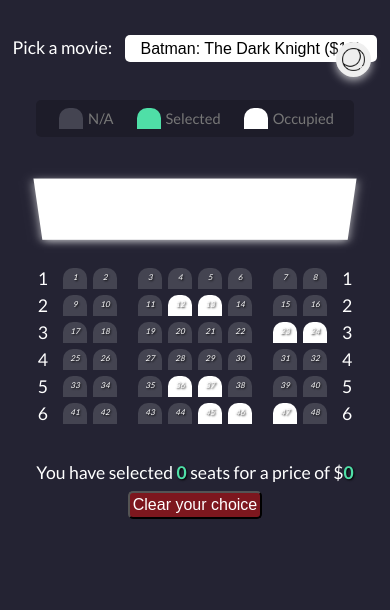
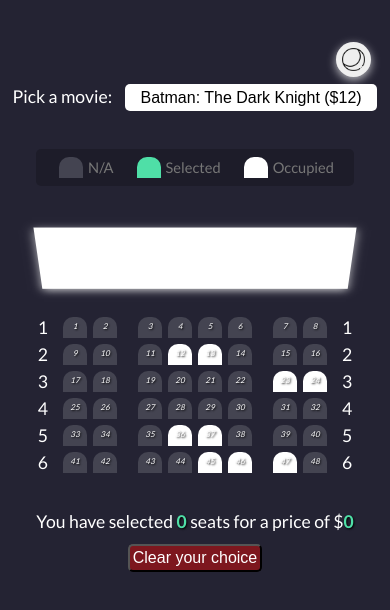
Before and after one commit to lenariem/movie_seat_booking, a plain HTML site: page index.html in a window 390 px wide. Drawn offline with Linux system fonts and the light colour scheme.

Commit message:
responsive

```diff
--- a/script.js
+++ b/script.js
@@ -117,10 +117,5 @@
     }
   }
 
-  /* localStorage.removeItem("selectedMovieIndex");
-  localStorage.removeItem("selectedMoviePrice");
-  localStorage.removeItem("selectedSeats"); */
-
-  //localStorage.clear();
   location.reload();
 });
--- a/style.css
+++ b/style.css
@@ -26,6 +26,7 @@
     align-items: center;
     justify-content: center;
     margin-top: 3%;
+
 }
 
 button.mode {
@@ -61,8 +62,14 @@
 .movie-container {
     margin: 20px 0;
 }
+@media(max-width: 700px) {
+    .movie-container {
+    margin-top: calc(50px + 5%);
+    }
+}
 
 .movie-container select {
+    position: relative;
     background-color: #fff;
     border: 0;
     border-radius: 5px;
@@ -74,6 +81,8 @@
     -webkit-appearance: none;
     appearance: none;
 }
+
+
 
 .container {
     /* 3d effect for screen */
@@ -180,7 +189,7 @@
 
 div.clearBtn {
     width: 100%;
-    margin-top: 1%;
+    margin-top: 2%;
 }
 
 button.clearLS {
```
